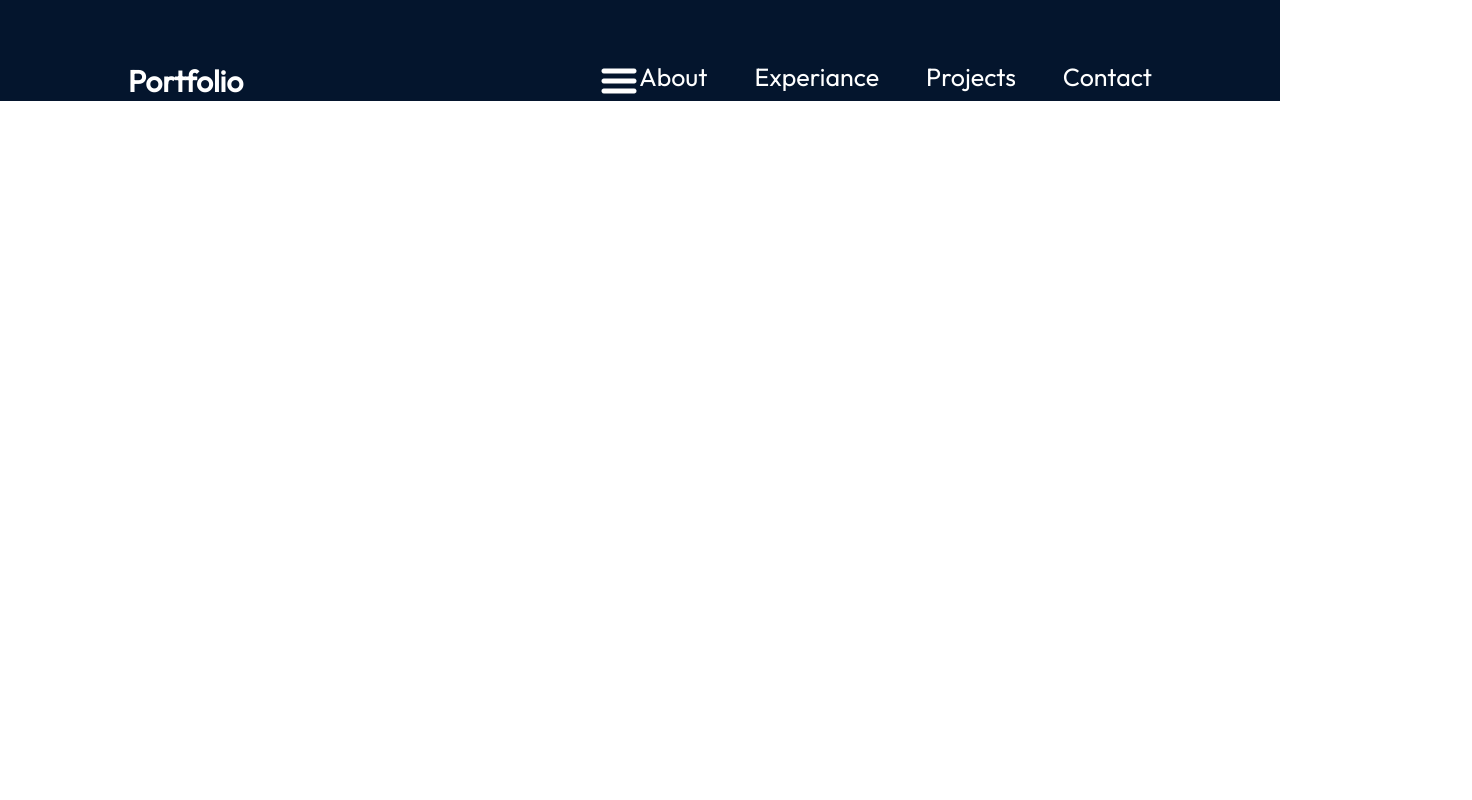
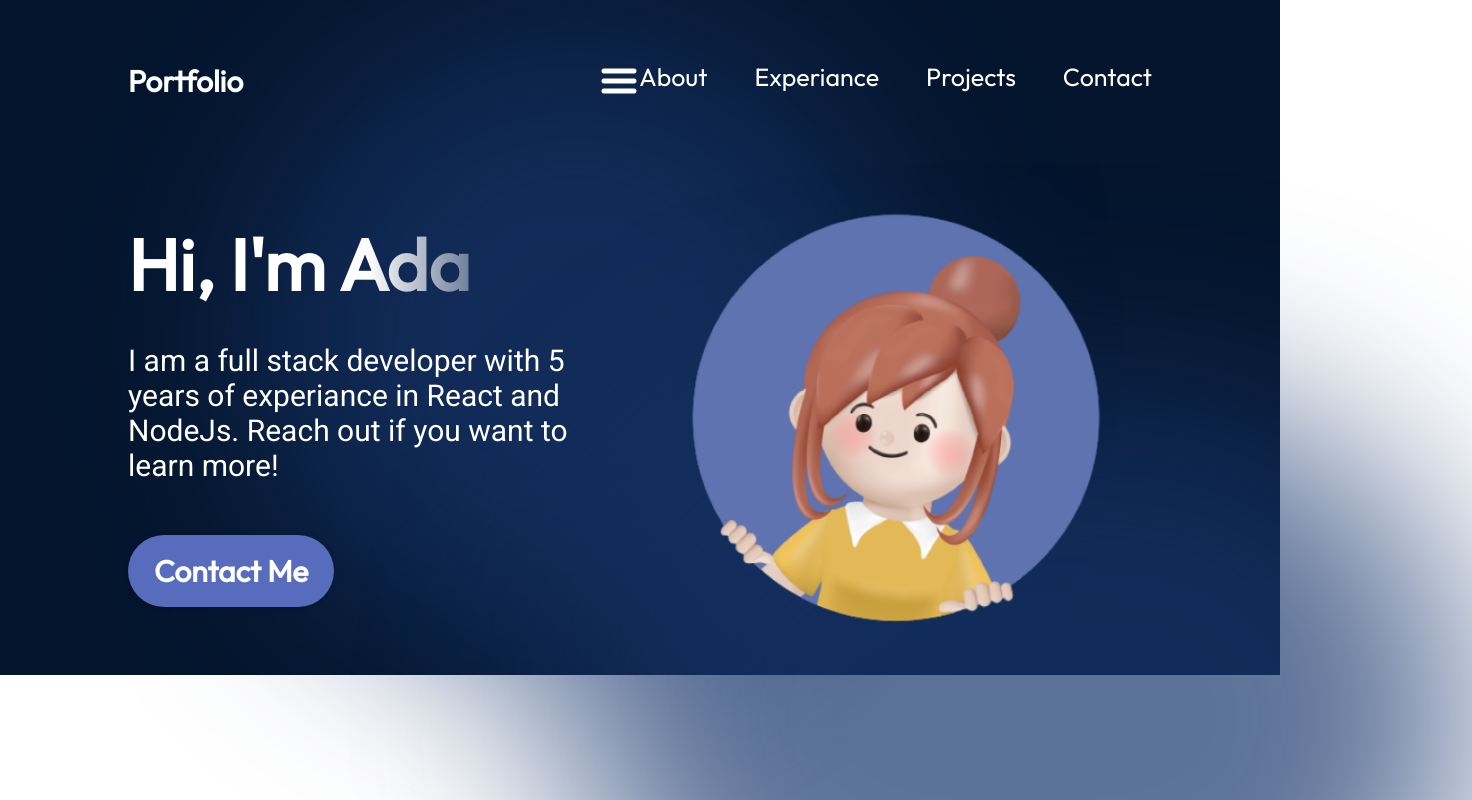
Before and after one commit to AnsariAhmedFrontEnd/react-portfolio, a React (Vite) app: page / in a window 1280 px wide. Shown: the top 800 px of the page, 1472 px wide, since content can reach past the window. Built offline with nearby package versions, Linux system fonts and the light colour scheme.

Commit message:
Hero Section

```diff
--- a/src/App.jsx
+++ b/src/App.jsx
@@ -1,4 +1,5 @@
 import styles from './App.module.css'
+import  Hero  from './components/Hero/Hero'
 import Navbar from './components/Navbar/Navbar'
 
 function App() {
@@ -8,6 +9,7 @@
   return (
     <div className={styles.App}>
       <Navbar />
+      <Hero />
     </div>
   )
 }
--- /dev/null
+++ b/src/components/Hero/Hero.jsx
@@ -0,0 +1,22 @@
+import { getImageUrl } from "../../utils";
+import styles from "./Hero.module.css";
+
+const Hero = () => {
+  return (
+    <section className={styles.container}>
+      <div className={styles.content}>
+        <h1 className={styles.title}>Hi, I'm Ada</h1>
+        <p className={styles.description}>
+          I am a full stack developer with 5 years of experiance in React and
+          NodeJs. Reach out if you want to learn more!
+        </p>
+        <a href="mailto:am27043@gmail.com" className={styles.contactBtn}>Contact Me</a>
+      </div>
+      <img src={getImageUrl("hero/heroImage.png")} alt="Hero" className={styles.heroImg} />
+      <div className={styles.topBlur} />
+      <div className={styles.bottomBlur} />
+    </section>
+  );
+};
+
+export default Hero;
--- /dev/null
+++ b/src/components/Hero/Hero.module.css
@@ -0,0 +1,114 @@
+@import "../../vars.css";
+
+.container {
+  position: relative;
+  display: flex;
+  align-items: center;
+  justify-content: space-between;
+  margin-top: 49px;
+  z-index: 1;
+  margin-right: 10%;
+  margin-left: 10%;
+}
+
+.content {
+  display: flex;
+  flex-direction: column;
+  align-items: flex-start;
+  color: var(--color-text);
+  z-index: 1;
+}
+
+.title {
+  font-size: 72px;
+  font-weight: 900;
+  margin-bottom: 33px;
+  background: linear-gradient(
+    90deg,
+    rgba(255, 255, 255, 1) 70%,
+    rgba(255, 255, 255, 0) 120%
+  );
+  -webkit-text-fill-color: transparent;
+  -webkit-background-clip: text;
+}
+
+.description {
+    font-size: 30px;
+    font-family: var(--font-roboto);
+    margin-bottom: 52px;
+}
+
+.contactBtn {
+    text-decoration: none;
+    background-color: var(--color-primary);
+    color: var(--color-text);
+    border-radius: 100px;
+    font-size: 30px;
+    font-weight: 600;
+    padding: 17px 26px;
+    box-shadow: 0 0 4px 0 rgba(0,0,0,0.25);
+}
+
+.heroImg {
+    width: 50%;
+    z-index: 1;
+
+    animation-name:floating;
+    animation-duration: 3s;
+    animation-iteration-count: infinite;
+    animation-timing-function: ease-in-out;
+}
+
+.topBlur {
+    position: absolute;
+    width: 50vw;
+    height: 50vw;
+    min-width: 350px;
+    min-width: 350px;
+    top: -128px;
+    left: 10vw;
+    border-radius: 764px;
+    background: rgba(25,55,109, 0.7);
+    filter: blur(100px);
+    z-index: 0;
+}
+
+.bottomBlur {
+    position: absolute;
+    width: 70vw;
+    height: 50vw;
+    min-width: 350px;
+    min-width: 250px;
+    top: 246px;
+    right: -25vw;
+    border-radius: 764px;
+    background: rgba(25,55,109, 0.7);
+    filter: blur(100px);
+    z-index: 0;
+}
+
+@keyframes floating {
+    0% {
+        transform: translate(0, 0px);
+    }
+
+    50% {
+        transform: translate(0, 10px);
+    }
+
+    10% {
+        transform: translate(0, -0px);
+    }
+
+}
+
+@media screen and (max-width: 830px) {
+    .container {
+        flex-direction: column-reverse;
+    }
+
+    .content {
+        align-items: center;
+    }
+
+}
--- a/src/vars.css
+++ b/src/vars.css
@@ -8,5 +8,5 @@
 
   /* Fonts*/
 
-  --font-robot: "Roboto";
+  --font-roboto: "Roboto";
 }
```
